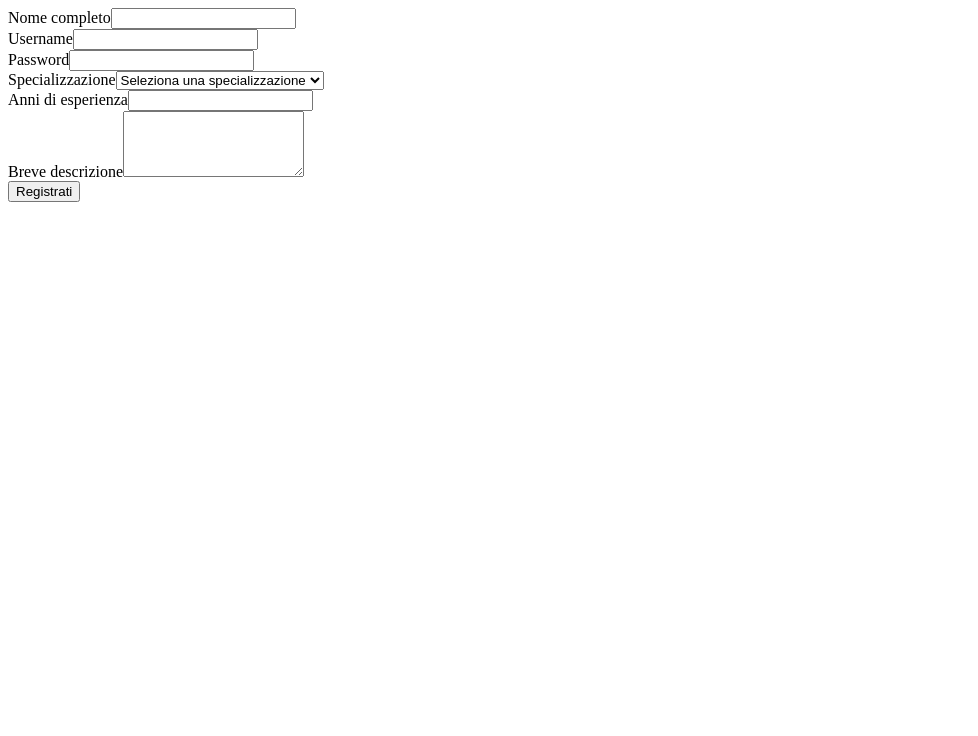
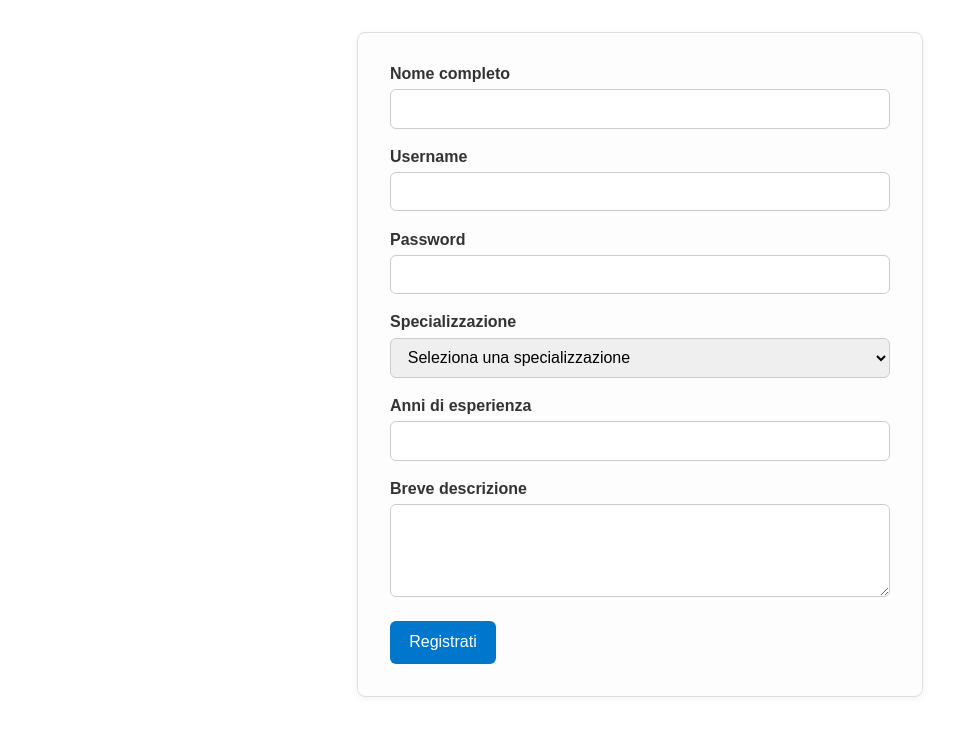
Before and after one commit to andreapanico12/ex-react-useref-signup, a React (Vite) app: page / in a window 1280 px wide. Shown: the top 736 px of the page, without its empty margins (0-978 px from the left). Built offline with nearby package versions, Linux system fonts and the light colour scheme.

Commit message:
enhance RegistrationForm with validation and reset functionality; add styling for improved layout

```diff
--- a/src/components/RegistrationForm.jsx
+++ b/src/components/RegistrationForm.jsx
@@ -3,14 +3,15 @@ import { useState } from "react"
 
 function RegistrationForm() {
 
-  const [formData, setFormData] = useState({
-    fullName: "",
+  const defaultData = {fullName: "",
     userName: "",
     password: "",
     specialization: "",
     experience: "",
     description: ""
-  })
+  }
+
+  const [formData, setFormData] = useState(defaultData);
 
   const handleChange = (e) => {
     const {name, value} = e.target;
@@ -23,7 +24,24 @@ function RegistrationForm() {
 
   const handleSubmit = (e) => {
     e.preventDefault();
-    console.log(formData);
+
+    // Validazione dei dati
+    if (!formData.fullName ||
+      !formData.userName ||
+      !formData.password ||
+      !formData.specialization ||
+      !formData.experience ||
+      !formData.description
+    ) {
+      alert("Tutti i campi sono obbligatori");
+      return;
+    }
+    if (formData.experience < 0) {
+      alert("Gli anni di esperienza non possono essere negativi");
+      return;
+    }
+    console.log("Dati del form:" ,formData);
+    setFormData(defaultData)
   }
 
 
--- a/src/index.css
+++ b/src/index.css
@@ -0,0 +1,56 @@
+
+form {
+  max-width: 500px;
+  margin: 2rem auto;
+  padding: 2rem;
+  border: 1px solid #ddd;
+  border-radius: 8px;
+  background-color: #fdfdfd;
+  box-shadow: 0 2px 8px rgba(0, 0, 0, 0.05);
+  font-family: sans-serif;
+}
+
+form div {
+  margin-bottom: 1.2rem;
+}
+
+label {
+  display: block;
+  margin-bottom: 0.4rem;
+  font-weight: 600;
+  color: #333;
+}
+
+input,
+select,
+textarea {
+  width: 100%;
+  padding: 0.6rem 0.8rem;
+  border: 1px solid #ccc;
+  border-radius: 6px;
+  font-size: 1rem;
+  box-sizing: border-box;
+}
+
+input:focus,
+select:focus,
+textarea:focus {
+  outline: none;
+  border-color: #0077cc;
+  box-shadow: 0 0 0 2px rgba(0, 119, 204, 0.2);
+}
+
+button[type="submit"] {
+  background-color: #0077cc;
+  color: white;
+  padding: 0.8rem 1.2rem;
+  border: none;
+  border-radius: 6px;
+  font-size: 1rem;
+  cursor: pointer;
+  transition: background-color 0.2s ease-in-out;
+}
+
+button[type="submit"]:hover {
+  background-color: #005fa3;
+}
```
